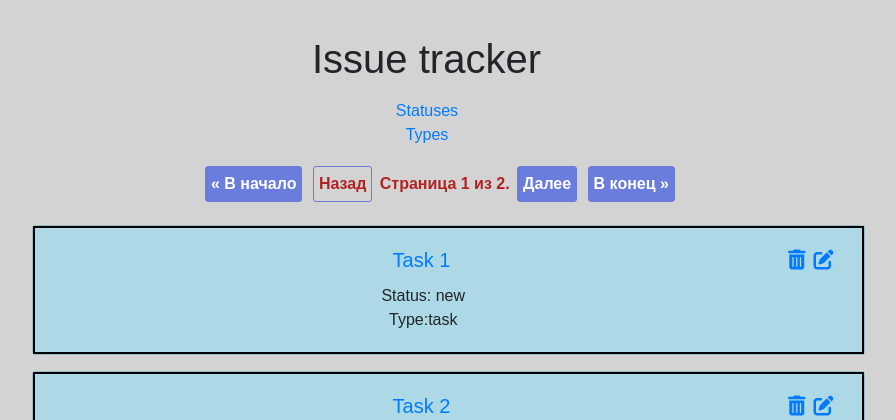
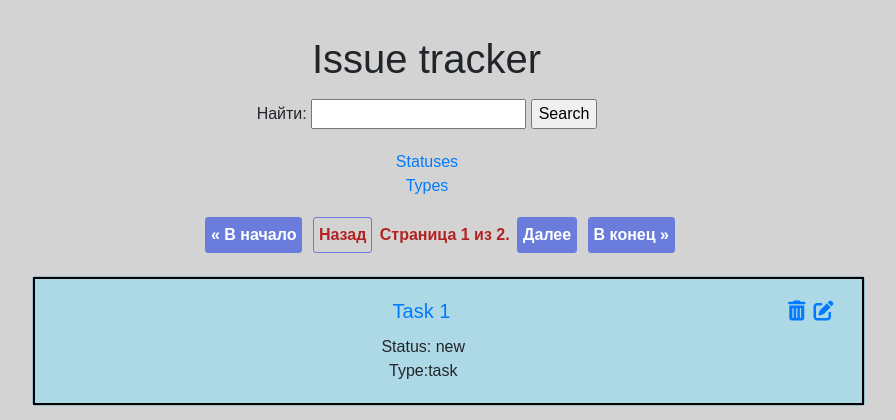
Before and after one commit to yuburov/python_3_home_work_49_yubur_aziz, a Django app: page / in a window 1280 px wide. Shown: the part 56-476 px from the top of the page, without its empty margins (163-1059 px from the left). Run offline with Django 3.2, Linux system fonts and the light colour scheme; data comes from the database, SQL or seed files in the repository; some libraries are stand-ins or nearby versions.

Commit message:
Добавил форму поиска на странице списка проектов и списка задач

```diff
--- a/source/main/settings.py
+++ b/source/main/settings.py
@@ -107,7 +107,7 @@ AUTH_PASSWORD_VALIDATORS = [
 
 LANGUAGE_CODE = 'en-us'
 
-TIME_ZONE = 'UTC'
+TIME_ZONE = 'Asia/Bishkek'
 
 USE_I18N = True
 
--- a/source/main/urls.py
+++ b/source/main/urls.py
@@ -42,4 +42,5 @@ urlpatterns = [
     path('project/create/', ProjectCreateView.as_view(), name='project_create'),
     path('project/<int:pk>/edit/', ProjectUpdateView.as_view(), name='project_update'),
     path('project/<int:pk>/delete', ProjectDeleteView.as_view(), name='project_delete')
+
 ]
--- a/source/webapp/forms.py
+++ b/source/webapp/forms.py
@@ -27,3 +27,6 @@ class ProjectTaskForm(forms.ModelForm):
     class Meta:
         model = Task
         fields = ['summary', 'description']
+
+class SimpleSearchForm(forms.Form):
+    search = forms.CharField(max_length=100, required=False, label="Найти")
--- a/source/webapp/templates/partial/pagination.html
+++ b/source/webapp/templates/partial/pagination.html
@@ -1,8 +1,8 @@
 <div class="pagination">
     <span class="step-links">
-        <a href="?page=1">&laquo; В начало</a>
+        <a href="?{% if query %}{{ query }}&{% endif %}page=1">&laquo; В начало</a>
         {% if page_obj.has_previous %}
-            <a href="?page={{ page_obj.previous_page_number }}">Назад</a>
+            <a href="?{% if query %}{{ query }}&{% endif %}page={{ page_obj.previous_page_number }}">Назад</a>
         {% else %}
             <span class="page-disabled">Назад</span>
         {% endif %}
@@ -12,10 +12,10 @@
         </span>
 
         {% if page_obj.has_next %}
-            <a href="?page={{ page_obj.next_page_number }}">Далее</a>
+            <a href="?{% if query %}{{ query }}&{% endif %}page={{ page_obj.next_page_number }}">Далее</a>
         {% else %}
             <span class="page-disabled">Далее</span>
         {% endif %}
-        <a href="?page={{ page_obj.paginator.num_pages }}">В конец &raquo;</a>
+        <a href="?{% if query %}{{ query }}&{% endif %}page={{ page_obj.paginator.num_pages }}">В конец &raquo;</a>
     </span>
 </div>
--- /dev/null
+++ b/source/webapp/templates/partial/simple_search.html
@@ -0,0 +1,8 @@
+<form class="text-center mb-3" action="" method="GET">
+    <label for="{{ form.search.id_for_label }}">{{ form.search.label }}:</label>
+    {{ form.search }}
+    <input type="submit" value="Search">
+    {% for error in form.search.errors %}
+        <p class="form-error">{{ error }}</p>
+    {% endfor %}
+</form>
--- a/source/webapp/templates/project/index.html
+++ b/source/webapp/templates/project/index.html
@@ -6,6 +6,7 @@
 {% endblock %}
 {% block content %}
     <h1 class="zagolovok mt-3 mb-3 proj">Projects</h1>
+         {% include 'partial/simple_search.html' %}
     {% if is_paginated %}
         {% include 'partial/pagination.html' %}
     {% endif %}
--- a/source/webapp/templates/task/index.html
+++ b/source/webapp/templates/task/index.html
@@ -9,6 +9,7 @@
 {% endblock %}
 {% block content %}
     <h1 class="zagolovok mt-3 mb-3">Issue tracker</h1>
+     {% include 'partial/simple_search.html' %}
     <p class="text-center"><a href="{% url 'status_index' %}">Statuses</a><br><a href="{% url 'type_index' %}">Types</a></p>
     {% if is_paginated %}
         {% include 'partial/pagination.html' %}
--- a/source/webapp/views/base_view.py
+++ b/source/webapp/views/base_view.py
@@ -1,5 +1,7 @@
+from django.db.models import Q
 from django.shortcuts import get_object_or_404, render, redirect
-from django.views.generic import TemplateView
+from django.utils.http import urlencode
+from django.views.generic import TemplateView, ListView
 from django.views.generic.base import View
 
 
--- a/source/webapp/views/task_views.py
+++ b/source/webapp/views/task_views.py
@@ -1,10 +1,10 @@
+from urllib.parse import urlencode
 
+from django.db.models import Q
 from django.urls import reverse, reverse_lazy
 from django.views.generic import ListView, DetailView, CreateView, UpdateView, DeleteView
-from webapp.forms import TaskForm
+from webapp.forms import TaskForm, SimpleSearchForm
 from webapp.models import Task
-
-
 
 
 class IndexView(ListView):
@@ -13,6 +13,35 @@ class IndexView(ListView):
     model = Task
     paginate_by = 4
     paginate_orphans = 1
+
+    def get(self, request, *args, **kwargs):
+        self.form = self.get_search_form()
+        self.search_query = self.get_search_query()
+        return super().get(request, *args, **kwargs)
+
+    def get_context_data(self, *, object_list=None, **kwargs):
+        context = super().get_context_data(object_list=object_list, **kwargs)
+        if self.search_query:
+            context['query'] = urlencode({'search': self.search_query})
+        context['form'] = self.form
+        return context
+
+    def get_queryset(self):
+        queryset = super().get_queryset()
+        if self.search_query:
+            queryset = queryset.filter(
+                Q(summary__icontains=self.search_query)
+                | Q(description__icontains=self.search_query)
+            )
+        return queryset
+
+    def get_search_form(self):
+        return SimpleSearchForm(self.request.GET)
+
+    def get_search_query(self):
+        if self.form.is_valid():
+            return self.form.cleaned_data['search']
+        return None
 
 
 class TaskView(DetailView):
```
Also changed, not shown: source/webapp/views/project_views.py (+32 -2 lines).
